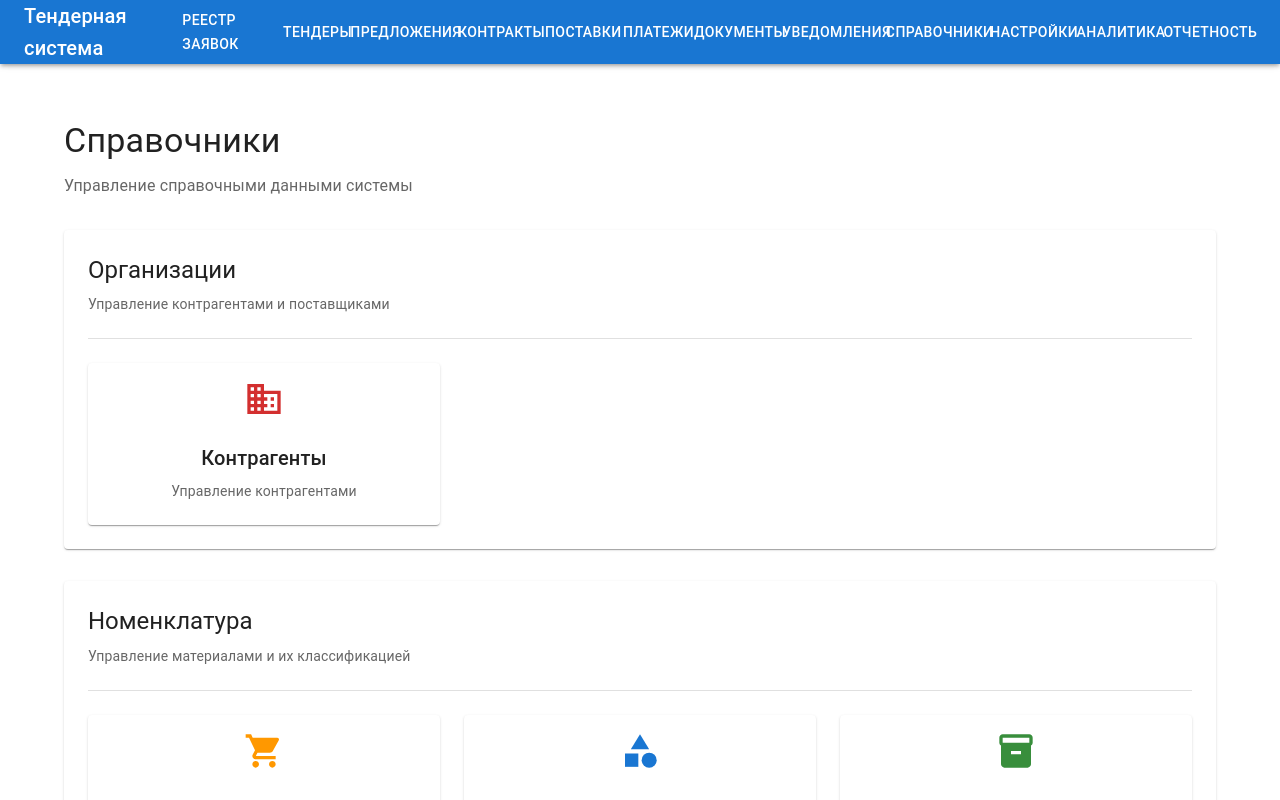
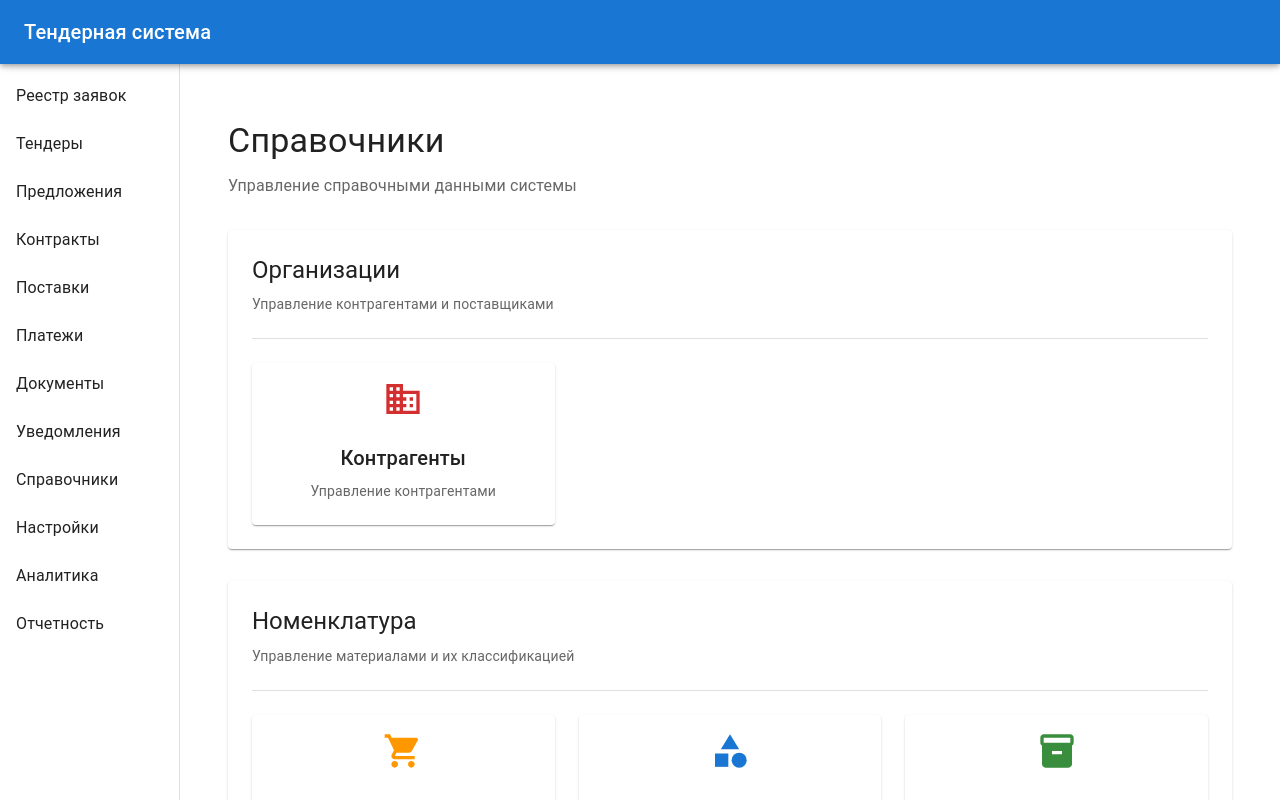
Before and after one commit to Perminand/tender, a React (Vite) app in the folder frontend/: page /reference in a window 1280 px wide. Shown: the top 800 px of the page. Built offline with nearby package versions, Linux system fonts and the light colour scheme.

Commit message:
feat: ОТклюбен корс

```diff
--- a/frontend/src/components/Layout.tsx
+++ b/frontend/src/components/Layout.tsx
@@ -3,31 +3,63 @@ import AppBar from '@mui/material/AppBar';
 import Box from '@mui/material/Box';
 import Toolbar from '@mui/material/Toolbar';
 import Typography from '@mui/material/Typography';
-import Button from '@mui/material/Button';
+import Drawer from '@mui/material/Drawer';
+import List from '@mui/material/List';
+import ListItem from '@mui/material/ListItem';
+import ListItemButton from '@mui/material/ListItemButton';
+import ListItemText from '@mui/material/ListItemText';
 import { Link as RouterLink } from 'react-router-dom';
 
+const menuItems = [
+  { label: 'Реестр заявок', to: '/requests/registry' },
+  { label: 'Тендеры', to: '/tenders' },
+  { label: 'Предложения', to: '/proposals' },
+  { label: 'Контракты', to: '/contracts' },
+  { label: 'Поставки', to: '/deliveries' },
+  { label: 'Платежи', to: '/payments' },
+  { label: 'Документы', to: '/documents' },
+  { label: 'Уведомления', to: '/notifications' },
+  { label: 'Справочники', to: '/reference' },
+  { label: 'Настройки', to: '/settings' },
+  { label: 'Аналитика', to: '/analytics' },
+  { label: 'Отчетность', to: '/reporting' },
+];
+
+const drawerWidth = 180;
+
 const Layout: React.FC<{ children: React.ReactNode }> = ({ children }) => (
-  <Box sx={{ flexGrow: 1 }}>
-    <AppBar position="fixed" sx={{ boxShadow: 3 }}>
+  <Box sx={{ display: 'flex' }}>
+    <AppBar position="fixed" sx={{ zIndex: (theme) => theme.zIndex.drawer + 1 }}>
       <Toolbar>
-        <Typography variant="h6" component={RouterLink} to="/" sx={{ flexGrow: 1, color: 'inherit', textDecoration: 'none' }}>
+        <Typography variant="h6" noWrap component={RouterLink} to="/" sx={{ color: 'inherit', textDecoration: 'none' }}>
           Тендерная система
         </Typography>
-        <Button color="inherit" component={RouterLink} to="/requests/registry">Реестр заявок</Button>
-        <Button color="inherit" component={RouterLink} to="/tenders">Тендеры</Button>
-        <Button color="inherit" component={RouterLink} to="/proposals">Предложения</Button>
-        <Button color="inherit" component={RouterLink} to="/contracts">Контракты</Button>
-        <Button color="inherit" component={RouterLink} to="/deliveries">Поставки</Button>
-        <Button color="inherit" component={RouterLink} to="/payments">Платежи</Button>
-        <Button color="inherit" component={RouterLink} to="/documents">Документы</Button>
-        <Button color="inherit" component={RouterLink} to="/notifications">Уведомления</Button>
-        <Button color="inherit" component={RouterLink} to="/reference">Справочники</Button>
-        <Button color="inherit" component={RouterLink} to="/settings">Настройки</Button>
-        <Button color="inherit" component={RouterLink} to="/analytics">Аналитика</Button>
-        <Button color="inherit" component={RouterLink} to="/reporting">Отчетность</Button>
       </Toolbar>
     </AppBar>
-    <Box sx={{ p: 3, mt: 8 }}>{children}</Box>
+    <Drawer
+      variant="permanent"
+      sx={{
+        width: drawerWidth,
+        flexShrink: 0,
+        [`& .MuiDrawer-paper`]: { width: drawerWidth, boxSizing: 'border-box' },
+      }}
+    >
+      <Toolbar />
+      <Box sx={{ overflow: 'auto' }}>
+        <List>
+          {menuItems.map((item) => (
+            <ListItem key={item.to} disablePadding>
+              <ListItemButton component={RouterLink} to={item.to}>
+                <ListItemText primary={item.label} />
+              </ListItemButton>
+            </ListItem>
+          ))}
+        </List>
+      </Box>
+    </Drawer>
+    <Box component="main" sx={{ flexGrow: 1, p: 3, mt: 8, width: 0, minWidth: 0, maxWidth: '100vw', overflowX: 'auto' }}>
+      {children}
+    </Box>
   </Box>
 );
 
```
